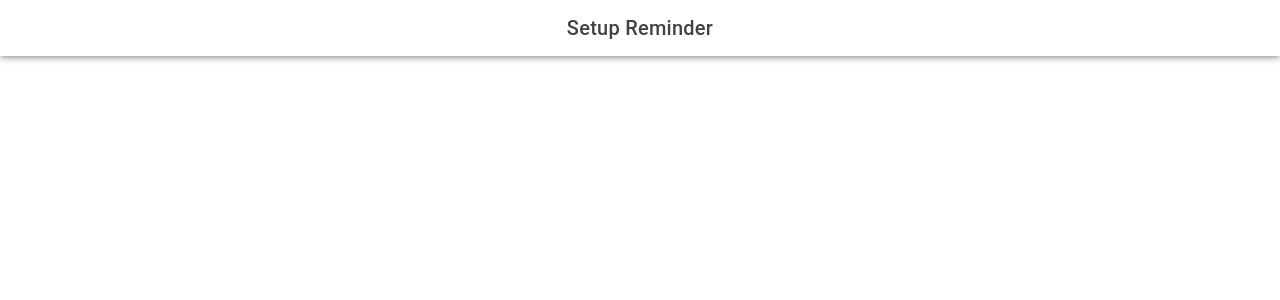
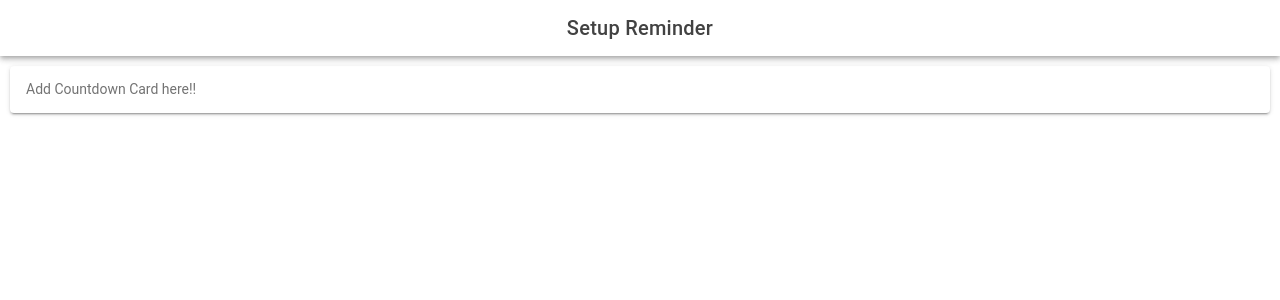
Before and after one commit to PhilipWright96/ElectionReminders, a React (Vite) app: page /setupReminder/a in a window 1280 px wide. Shown: the top 300 px of the page. Built offline with nearby package versions, Linux system fonts and the light colour scheme.

Commit message:
Add TODO card

```diff
--- a/src/components/SetupReminder/SetupReminder.tsx
+++ b/src/components/SetupReminder/SetupReminder.tsx
@@ -1,4 +1,4 @@
-import { IonHeader, IonPage, IonTitle, IonToolbar, } from '@ionic/react';
+import { IonHeader, IonPage, IonTitle, IonToolbar, IonCardContent, IonCard, IonContent } from '@ionic/react';
 import React from 'react';
 import { RouteComponentProps } from 'react-router';
 
@@ -15,6 +15,13 @@ const SetupReminder: React.FC<SetupReminderPageProperties> = ({ match }) => {
                     </div>
                 </IonToolbar>
             </IonHeader>
+            <IonContent>
+                <IonCard>
+                    <IonCardContent>
+                        Add Countdown Card here!!
+                    </IonCardContent>
+                </IonCard>
+            </IonContent>
         </IonPage >
     );
 };
```
